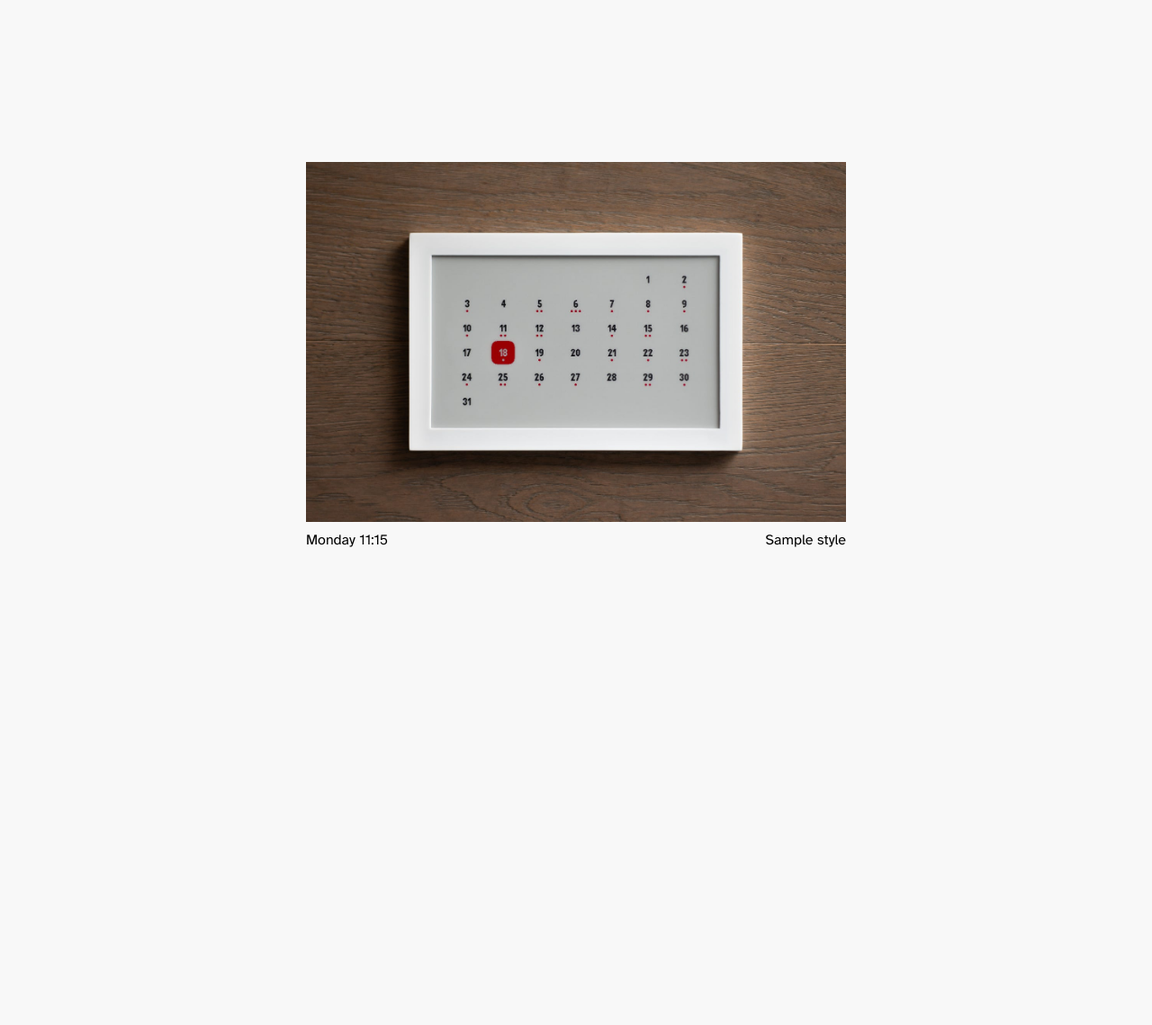
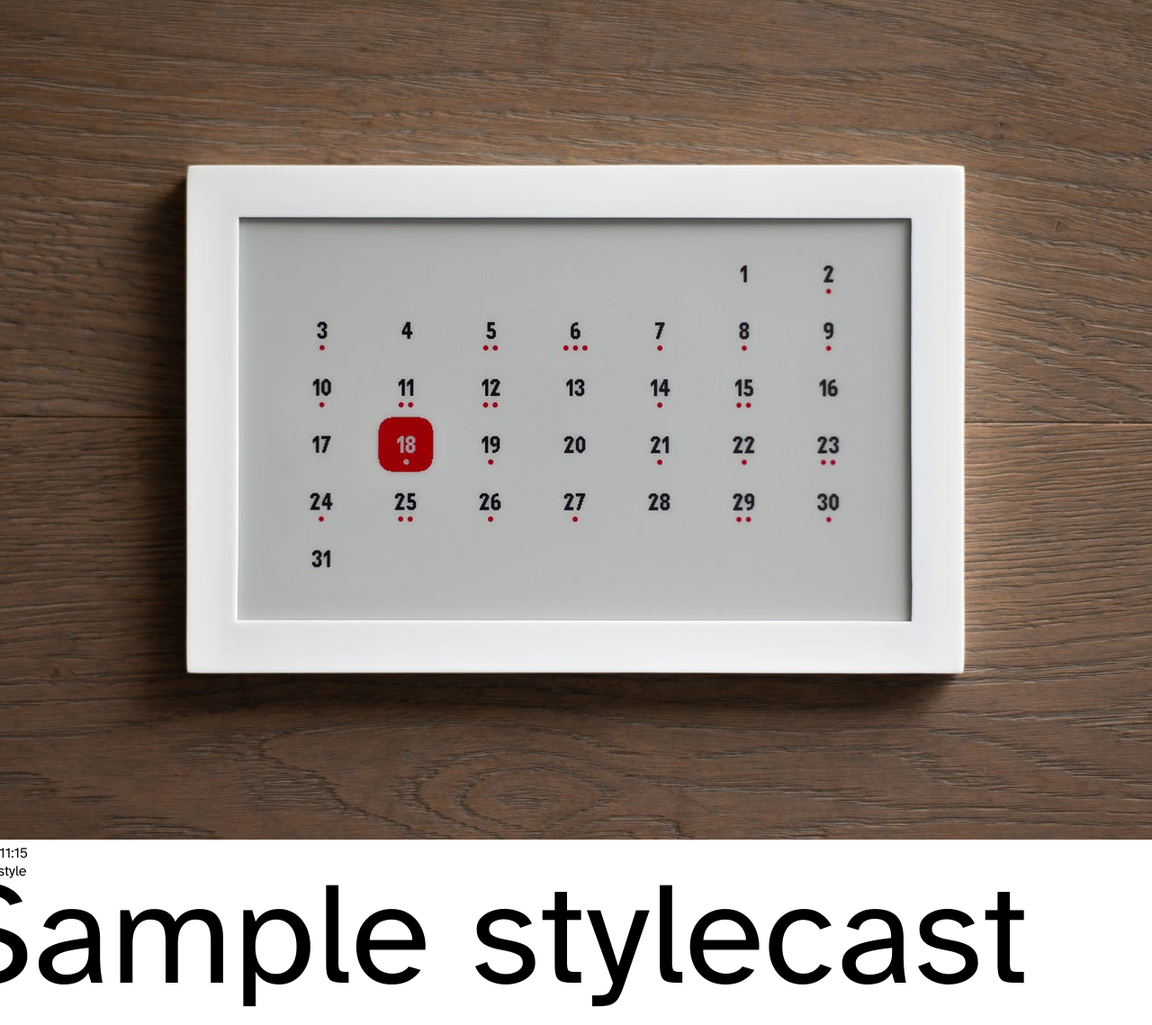
Before and after one commit to mimireyburn/LLMyWeather, a Flask app: template templates/render.html in a window 1280 px wide; the page is wider, and only the part inside the window is pictured. Shown: that part at 90% size. Before the commit the page ends 608 px from the top of that part, so only its background shows below. Run offline with Flask 3, Linux system fonts and the light colour scheme; the template is opened without the code that fills it: most values are stand-ins (such as "Sample title", 1, 10 or a date in 2020).

Commit message:
Trial removing product render css

```diff
--- a/static/style.css
+++ b/static/style.css
@@ -36,64 +36,17 @@
   display: flex;
   justify-content: center;
   align-items: center;
-  min-height: 100vh;
-  background-color: #f8f8f8;
+  /* min-height: 100vh; */
+  background-color: white;
   font-family: "hyperlegible", sans-serif;
 }
 
-.container {
-  display: inline-block;
-}
-
-.image-container {
-  width: 600px;
-  height: 400px;
-  overflow: hidden;
-  position: relative;
-}
-
-.image-container img {
-  width: 100%;
-  height: 100%;
-  object-fit: cover;
-  object-position: center;
-}
-
-.overlay {
-  width: 53%;
-  height: 47%;
-  background-color: lightgray;
+.screen {
   position: absolute;
-  top: 49.5%;
-  left: 50%;
-  transform: translate(-50%, -50%);
+  /* /* top: 50%; */
+  /* left: 50%;
+  transform: translate(-50%, -50%); */
   display: grid;
   justify-content: center;
   align-content: center;
 }
-
-.overlay p {
-  color: black;
-  font-weight: bold;
-  text-align: center;
-  margin: 0;
-  padding: 15px; /* Adjust padding as needed */
-  box-sizing: border-box;
-  max-width: 100%;
-  height: 100%;
-}
-
-.captions {
-  display: flex;
-  justify-content: space-between;
-  width: 100%;
-  padding: 10px 0;
-}
-
-.left-caption {
-  text-align: left;
-}
-
-.right-caption {
-  text-align: right;
-}
```
